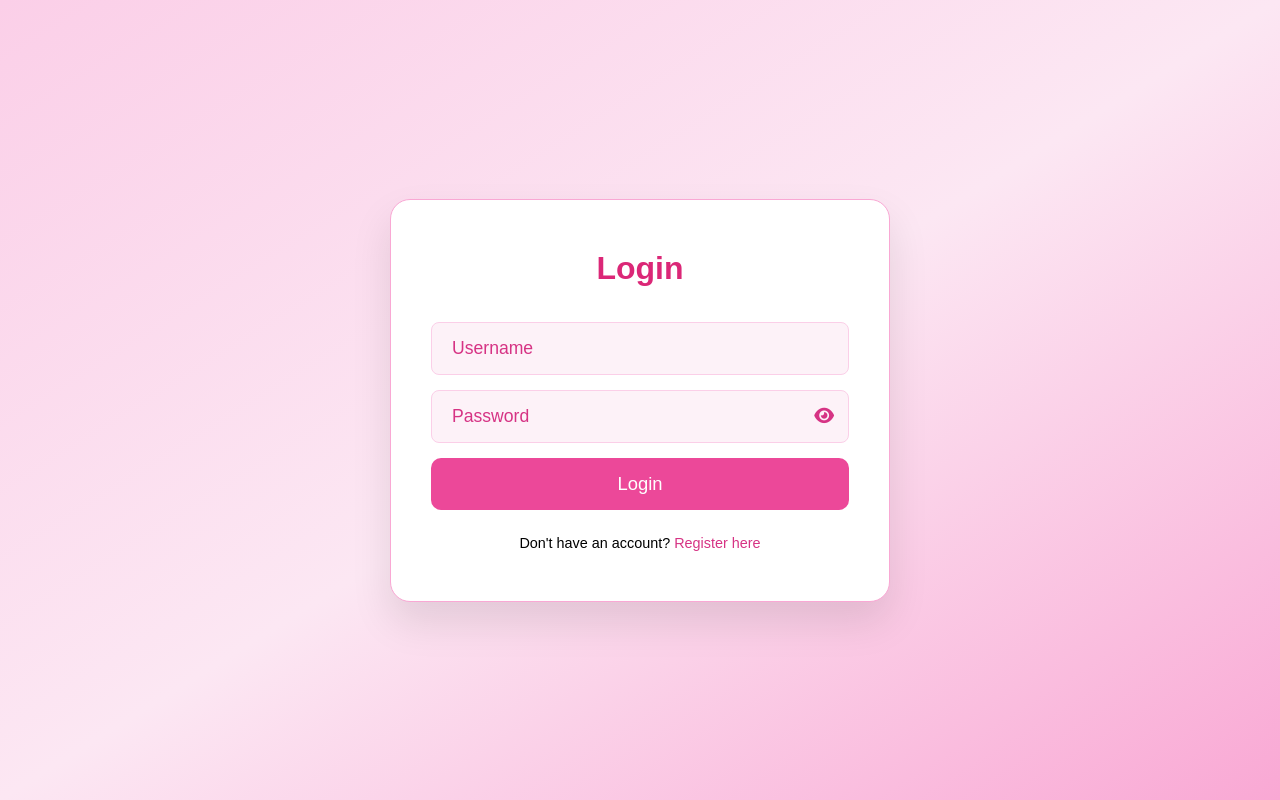
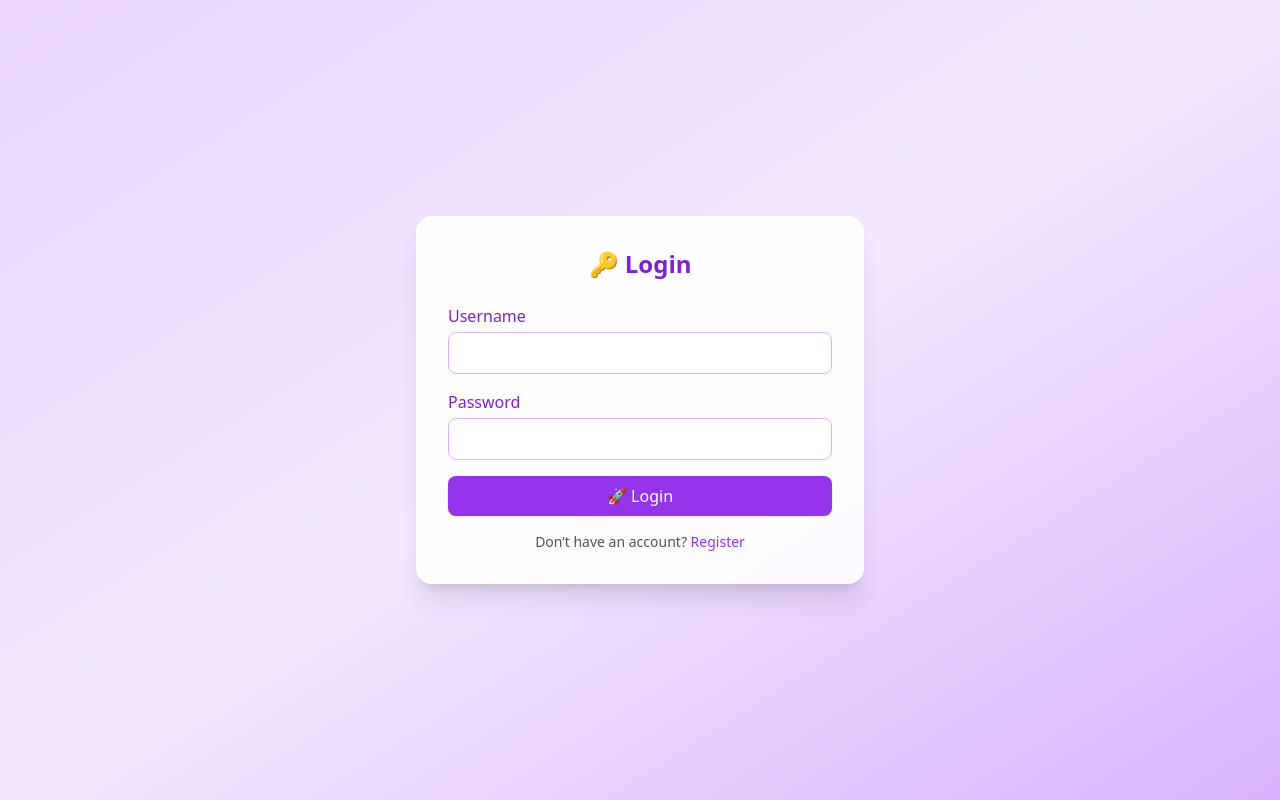
Before and after one commit to yvettenituma/yvette_nituma, a CodeIgniter app: page /index.php/reg/login in a window 1280 px wide. Run offline with CodeIgniter, Linux system fonts and the light colour scheme; data that the repository does not hold is empty; some libraries are stand-ins or nearby versions.

Commit message:
First commit

```diff
--- a/app/views/reg/login.php
+++ b/app/views/reg/login.php
@@ -4,168 +4,42 @@
   <meta charset="UTF-8">
   <meta name="viewport" content="width=device-width, initial-scale=1.0">
   <title>Login</title>
+  <script src="https://cdn.tailwindcss.com"></script>
+</head>
+<body class="bg-gradient-to-br from-purple-200 via-purple-100 to-purple-300 min-h-screen flex items-center justify-center font-sans">
 
-  <link rel="stylesheet" href="https://cdnjs.cloudflare.com/ajax/libs/font-awesome/6.5.0/css/all.min.css">
+  <div class="bg-white bg-opacity-90 backdrop-blur-sm shadow-xl rounded-2xl p-8 w-full max-w-md">
+    <h2 class="text-2xl font-bold text-center text-purple-700 mb-6">🔑 Login</h2>
 
-  <style>
-    * {
-      margin: 0;
-      padding: 0;
-      box-sizing: border-box;
-      font-family: "Poppins", sans-serif;
-    }
+    <?php if(!empty($error)): ?>
+      <div class="bg-red-100 text-red-700 px-4 py-2 rounded mb-4">
+        <?= $error; ?>
+      </div>
+    <?php endif; ?>
 
-    body, html {
-      width: 100%;
-      height: 100%;
-    }
+    <form method="post" action="<?=site_url('reg/login');?>" class="space-y-4">
+      <div>
+        <label class="block text-purple-700 font-medium mb-1">Username</label>
+        <input type="text" name="username" required
+               class="w-full border border-purple-300 rounded-lg px-3 py-2 focus:outline-none focus:ring-2 focus:ring-purple-400">
+      </div>
+      <div>
+        <label class="block text-purple-700 font-medium mb-1">Password</label>
+        <input type="password" name="password" required
+               class="w-full border border-purple-300 rounded-lg px-3 py-2 focus:outline-none focus:ring-2 focus:ring-purple-400">
+      </div>
 
-    section {
-      display: flex;
-      justify-content: center;
-      align-items: center;
-      width: 100%;
-      height: 100vh;
-      background: linear-gradient(to bottom right, #fbcfe8, #fce7f3, #f9a8d4);
-    }
+      <button type="submit"
+              class="w-full bg-purple-600 hover:bg-purple-700 text-white font-medium py-2 rounded-lg shadow transition">
+        🚀 Login
+      </button>
+    </form>
 
-    .login {
-      background: white;
-      padding: 50px 40px;
-      width: 500px;
-      border-radius: 20px;
-      box-shadow: 0 20px 40px rgba(0,0,0,0.1);
-      border: 1px solid #f9a8d4;
-      display: flex;
-      flex-direction: column;
-      gap: 25px;
-    }
+    <p class="text-center text-sm text-gray-600 mt-4">
+      Don’t have an account?
+      <a href="<?=site_url('reg/register');?>" class="text-purple-600 hover:underline font-medium">Register</a>
+    </p>
+  </div>
 
-    .login h2 {
-      text-align: center;
-      font-size: 2em;
-      font-weight: 600;
-      color: #db2777;
-      margin-bottom: 10px;
-    }
-
-    .inputBox {
-      position: relative;
-      margin-bottom: 15px;
-    }
-
-    .inputBox input {
-      width: 100%;
-      padding: 15px 45px 15px 20px;
-      font-size: 1.1em;
-      color: #a21caf;
-      border-radius: 8px;
-      background: #fdf2f8;
-      border: 1px solid #fbcfe8;
-      outline: none;
-    }
-
-    .inputBox ::placeholder {
-      color: #d63384;
-    }
-
-    .toggle-password {
-      position: absolute;
-      right: 15px;
-      top: 50%;
-      transform: translateY(-50%);
-      cursor: pointer;
-      font-size: 1.1em;
-      color: #d63384;
-    }
-
-    button {
-      width: 100%;
-      padding: 15px;
-      border: none;
-      background: #ec4899;
-      color: #fff;
-      font-size: 1.15em;
-      font-weight: 500;
-      border-radius: 10px;
-      cursor: pointer;
-      transition: 0.3s;
-    }
-
-    button:hover {
-      background: #db2777;
-    }
-
-    .group {
-      text-align: center;
-    }
-
-    .group a {
-      font-size: 1em;
-      color: #d63384;
-      font-weight: 500;
-      text-decoration: none;
-    }
-
-    .group a:hover {
-      text-decoration: underline;
-    }
-
-    .error-box {
-      background: rgba(255,0,0,0.08);
-      color: #db2777;
-      padding: 10px;
-      border: 1px solid #db2777;
-      border-radius: 8px;
-      text-align: center;
-      font-size: 0.95em;
-      margin-bottom: 10px;
-    }
-  </style>
-</head>
-<body>
-  <section>
-    <div class="login">
-      <h2>Login</h2>
-
-      <?php if (!empty($error)): ?>
-        <div class="error-box">
-          <?= $error ?>
-        </div>
-      <?php endif; ?>
-
-      <form method="post" action="<?= site_url('reg/login') ?>">
-        <div class="inputBox">
-          <input type="text" placeholder="Username" name="username" required>
-        </div>
-
-        <div class="inputBox">
-          <input type="password" placeholder="Password" name="password" id="password" required>
-          <i class="fa-solid fa-eye toggle-password" id="togglePassword"></i>
-        </div>
-
-        <button type="submit" id="btn">Login</button>
-      </form>
-
-      <div class="group">
-        <p style="font-size: 0.9em;">
-          Don't have an account? <a href="<?= site_url('reg/register'); ?>">Register here</a>
-        </p>
-      </div>
-    </div>
-  </section>
-
-  <script>
-    const togglePassword = document.querySelector('#togglePassword');
-    const password = document.querySelector('#password');
-
-    togglePassword.addEventListener('click', function () {
-      const type = password.getAttribute('type') === 'password' ? 'text' : 'password';
-      password.setAttribute('type', type);
-
-      this.classList.toggle('fa-eye');
-      this.classList.toggle('fa-eye-slash');
-    });
-  </script>
 </body>
 </html>
```
Also changed, not shown: app/views/reg/register.php (+31 -142 lines), app/views/users/update.php (+28 -72 lines), public/style.css (deleted, +0 -13 lines).
